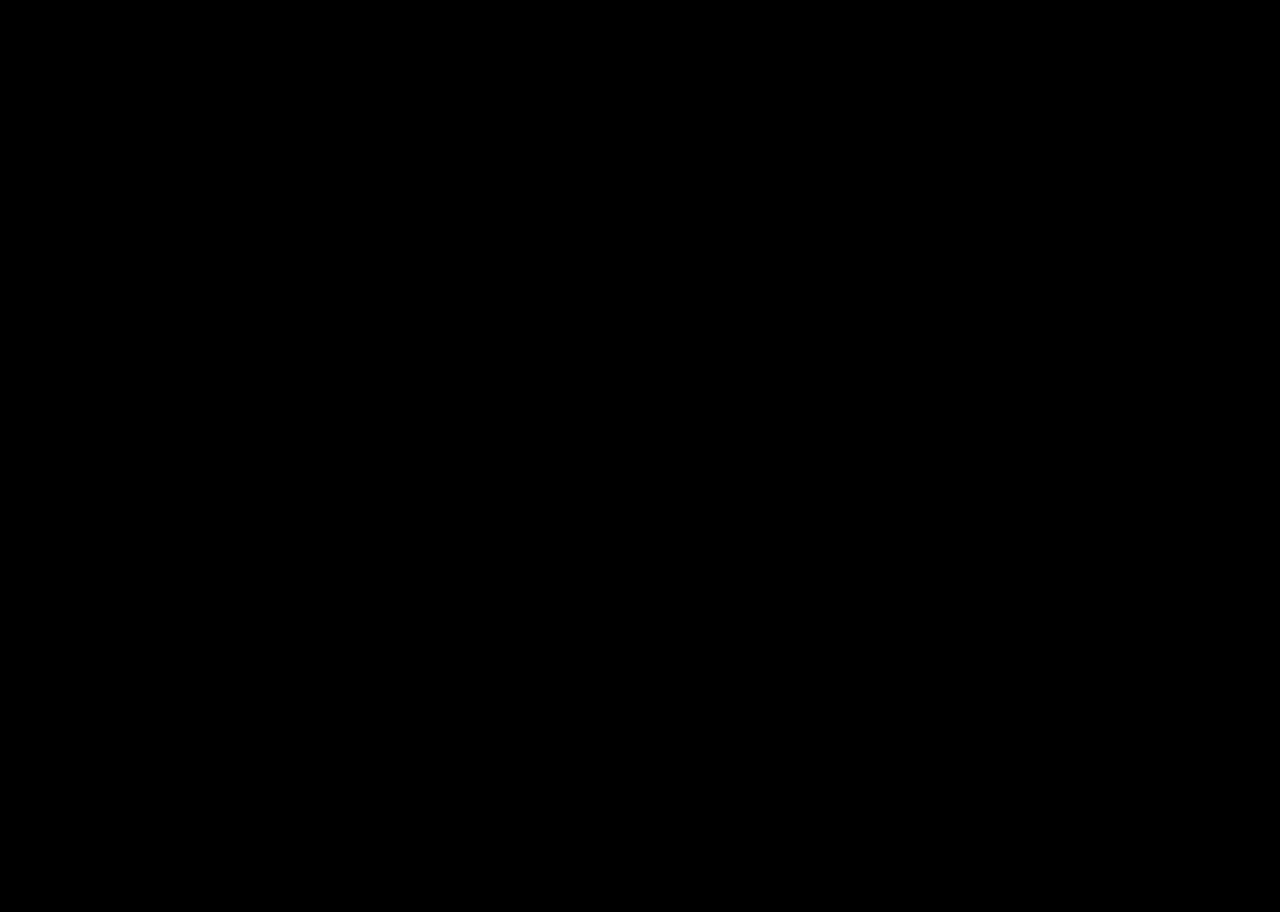
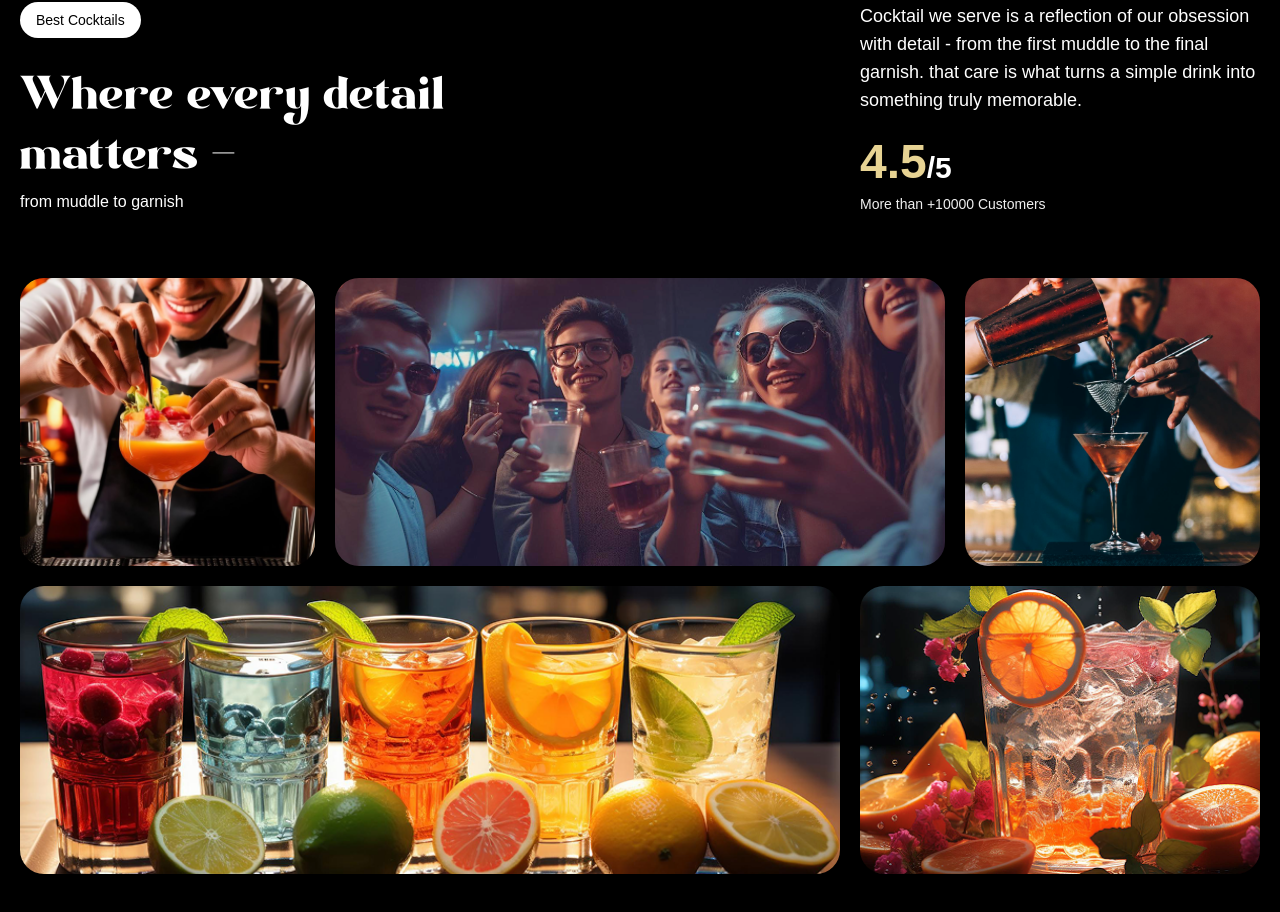
Before and after one commit to Samy-rgb/cocktail, a React (Vite) app: page / in a window 1280 px wide. Shown: the part 1710-2622 px from the top of the page. Before the commit the page ends 1600 px from the top, so only its background shows below. Built offline with nearby package versions, Linux system fonts and the light colour scheme; a web font is replaced by a local one.

Commit message:
Implement the about section

```diff
--- a/src/App.jsx
+++ b/src/App.jsx
@@ -4,6 +4,7 @@
 import Navbar from './components/Navbar';
 import Hero from './components/Hero';
 import Cocktails from "./components/Cocktails";
+import About from "./components/About";
 
 gsap.registerPlugin(ScrollTrigger, SplitText);
 
@@ -13,6 +14,7 @@
         <Navbar />
         <Hero />
        <Cocktails />
+       <About />
     </main>
   )
 }
--- /dev/null
+++ b/src/components/About.jsx
@@ -0,0 +1,86 @@
+import { useGSAP } from '@gsap/react'
+import { SplitText } from 'gsap/all'
+import gsap from 'gsap'
+
+const About = () => {
+    useGSAP(() => {
+        const titleSplit = SplitText.create('#about h2', {
+            type: 'words'
+        })
+
+        const scrollTimeline = gsap.timeline({
+            scrollTrigger: {
+                trigger: '#about',
+                start: 'top center'
+            }
+        })
+
+        scrollTimeline
+        .from(titleSplit.words, {
+            opacity: 0, duration: 1, yPercent: 100, eae: 'expo.out', stagger: 0.02
+        })
+        .from('.top-grid div, .bottom-grid div', {
+            opacity: 0, duration: 1, ease: 'power1.inOut', stagger: 0.04,
+        }, '-=0.5')
+    })
+
+  return (
+    <div id="about">
+        <div className="mb-16 md:px-0 px-5" >
+            <div className="content">
+                <div className="md:col-span-8">
+                    <p className="badge">Best Cocktails</p>
+                    <h2>Where every detail matters <span className="text-white">-</span></h2>
+                    from muddle to garnish
+                </div>
+
+                <div className="sub-content">
+                    <p>
+                       Cocktail we serve is a reflection of our obsession with detail - from the first muddle to the final garnish. that care is what turns a simple drink into something truly memorable.
+                    </p>
+
+                    <div>
+                        <p className="md:text-3xl text-xl font-bold">
+                            <span>4.5</span>/5
+                        </p>
+                        <p className="text-sm text-white-100">More than +10000 Customers</p>
+                    </div>
+                </div>
+            </div>
+        </div>
+
+        <div className="top-grid">
+            <div className="md:col-span-3">
+                <div classsName="noisy" />
+                <img src="/images/abt1.png" alt="grid-img-1" />
+            </div>
+
+
+            <div className="md:col-span-6">
+                <div classsName="noisy" />
+                <img src="/images/abt2.png" alt="grid-img-2" />
+            </div>
+
+
+            <div className="md:col-span-3">
+                <div classsName="noisy" />
+                <img src="/images/abt5.png" alt="grid-img-5" />
+            </div>
+        </div>
+
+        <div className="bottom-grid">
+             <div className="md:col-span-8">
+                <div classsName="noisy" />
+                <img src="/images/abt3.png" alt="grid-img-3" />
+            </div>
+
+             <div className="md:col-span-4">
+                <div classsName="noisy" />
+                <img src="/images/abt4.png" alt="grid-img-4" />
+            </div>
+        </div>
+    </div>
+  )
+}
+
+export default About
```
